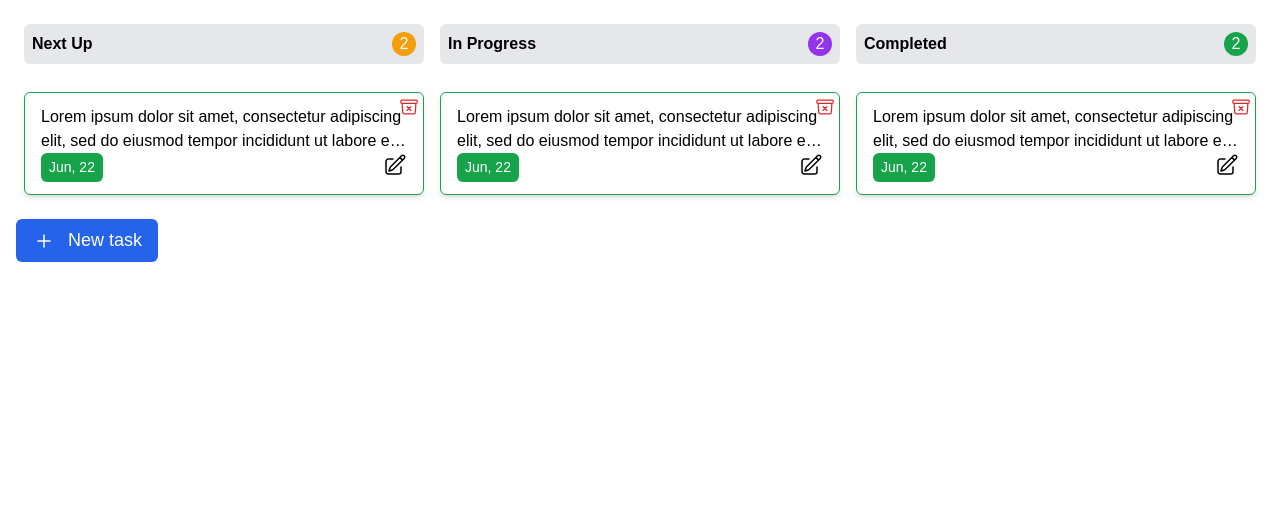
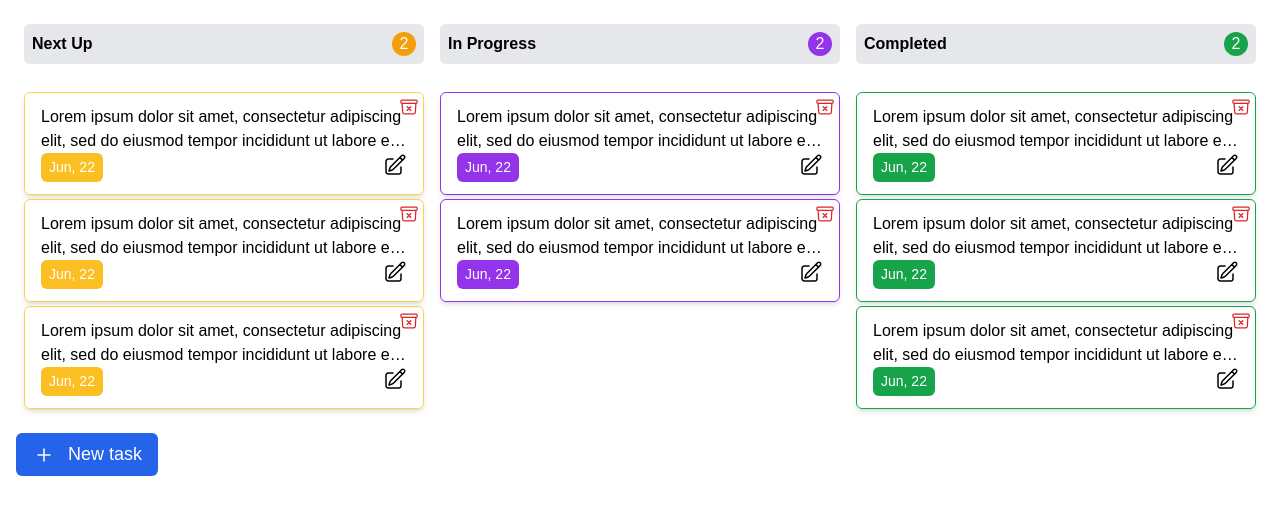
Before and after one commit to Madaraka02/todos-frontend, a React (Create React App) app: page / in a window 1280 px wide. Shown: the top 514 px of the page. Built offline with nearby package versions, Linux system fonts and the light colour scheme.

Commit message:
added test json data

```diff
--- a/src/components/Section.jsx
+++ b/src/components/Section.jsx
@@ -2,6 +2,7 @@ import React from 'react'
 import { useDrop } from 'react-dnd'
 import SectionHeader from './SectionHeader'
 import TaskCard from './TaskCard'
+import data from '../data.json'
 
 const Section = ({status, tasks}) => {
     const [{ isOver }, drop] = useDrop(() => ({
@@ -16,6 +17,7 @@ const Section = ({status, tasks}) => {
         console.log('dropId',id, status)
         // run function to update task status in the api
       }
+      console.log('status', status)
   return (
     <div
     ref={drop}
@@ -23,10 +25,14 @@ const Section = ({status, tasks}) => {
      ${isOver && status === 'new'? 'border border-amber-400 h-full p-3 rounded-md':isOver && status === 'progress'? 'border border-purple-600 h-full p-3 rounded-md':isOver && status === 'complete'? 'border border-green-600 h-full p-3 rounded-md':''}`}>
         <SectionHeader status={status} taskCount={2}/>
     <div className="flex flex-col gap-1 pt-5">
+        {data?.filter((tasStatus) => tasStatus.status === status).map((tas) => (
+
       <TaskCard
-      taskType='complete'
-      description='Lorem ipsum dolor sit amet, consectetur adipiscing elit, sed do eiusmod tempor incididunt ut labore et dolore magna aliqua.'
+      id={tas.id}
+      taskType={tas.status}
+      description={tas.description}
       />
+        ))}
 
     </div>
   </div>
--- a/src/components/TaskCard.jsx
+++ b/src/components/TaskCard.jsx
@@ -8,6 +8,11 @@ const TaskCard = ({taskType, description, end_date}) => {
   const [openDetailsModal, setOpenDetailsModal] = useState(false);
   const [openEditing, setOpenEditing] = useState(false);
   const [content, setContent] = useState(description)
+
+  const [start, setStart] = useState(false);
+  const [completed, setCompleted] = useState(false);
+
+
 
   const editableStatuses = ['new', 'progress']
 
@@ -21,7 +26,9 @@ const TaskCard = ({taskType, description, end_date}) => {
         isDragging: !!monitor.isDragging()
       })
     }))
-    console.log("isDragging",isDragging)
+    console.log("start",start)
+    console.log("completed",completed)
+
 
 
   return (
@@ -52,7 +59,10 @@ const TaskCard = ({taskType, description, end_date}) => {
         <textarea value={content} onChange={(e) =>setContent(e.target.value)} rows={5} placeholder="taskType your Description" taskType="text" className='px-4 py-2 rounded-md outline-none border text-[14px] hide-scrollbar' />
         {editableStatuses.includes(taskType) &&
         <div className="flex flex-row items-center gap-1 py-2">
-          <input type="checkbox" name="" id="" className='w-4 h-4 rounded-md accent-blue-600' />
+          <input
+          checked={taskType === 'new' ? start:completed}
+          onChange={(e) => {taskType === 'new' ? setStart(e.target.checked): setCompleted(e.target.checked)}}
+          type="checkbox" name="" id="" className='w-4 h-4 rounded-md accent-blue-600' />
           <p className='text-[14px]'>{taskType ==='new'?'Start':taskType ==='progress'?'Complete':''}</p>
         </div>
         }
--- /dev/null
+++ b/src/data.json
@@ -0,0 +1,43 @@
+[
+    {
+        "id":1,
+        "status":"new",
+        "description":"Lorem ipsum dolor sit amet, consectetur adipiscing elit, sed do eiusmod tempor incididunt ut labore et dolore magna aliqua."
+    },
+    {
+        "id":2,
+        "status":"new",
+        "description":"Lorem ipsum dolor sit amet, consectetur adipiscing elit, sed do eiusmod tempor incididunt ut labore et dolore magna aliqua."
+    },
+    {
+        "id":3,
+        "status":"new",
+        "description":"Lorem ipsum dolor sit amet, consectetur adipiscing elit, sed do eiusmod tempor incididunt ut labore et dolore magna aliqua."
+    },
+    {
+        "id":4,
+        "status":"progress",
+        "description":"Lorem ipsum dolor sit amet, consectetur adipiscing elit, sed do eiusmod tempor incididunt ut labore et dolore magna aliqua."
+    },
+    {
+        "id":5,
+        "status":"progress",
+        "description":"Lorem ipsum dolor sit amet, consectetur adipiscing elit, sed do eiusmod tempor incididunt ut labore et dolore magna aliqua."
+    },
+    {
+        "id":6,
+        "status":"complete",
+        "description":"Lorem ipsum dolor sit amet, consectetur adipiscing elit, sed do eiusmod tempor incididunt ut labore et dolore magna aliqua."
+    },
+    {
+        "id":7,
+        "status":"complete",
+        "description":"Lorem ipsum dolor sit amet, consectetur adipiscing elit, sed do eiusmod tempor incididunt ut labore et dolore magna aliqua."
+    },
+    {
+        "id":8,
+        "status":"complete",
+        "description":"Lorem ipsum dolor sit amet, consectetur adipiscing elit, sed do eiusmod tempor incididunt ut labore et dolore magna aliqua."
+    }
+
+]
```
